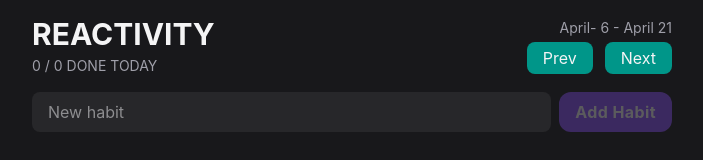
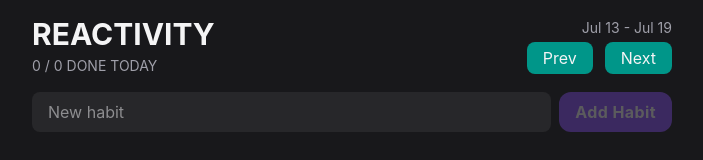
Before and after one commit to clara-cdp/Reactivity, a React (Vite) app: page / in a window 1280 px wide. Shown: the top 160 px of the page, without its empty margins (288-991 px from the left). Built offline with nearby package versions, Linux system fonts and the light colour scheme.

Commit message:
show current week - replaced mock dates

```diff
--- a/src/App.tsx
+++ b/src/App.tsx
@@ -2,12 +2,23 @@ import { Header } from "./components/Header"
 import { HabitForm } from "./components/Habitform"
 import { HabitList } from "./components/HabitList"
 import { HabitProvider } from "./context/HabitProvider"
+import { useState } from "react"
+import { startOfWeek, endOfWeek, eachDayOfInterval, addWeeks } from "date-fns"
+
 
 export default function App() {
 
+    const [weekOffset, setWeekOffset] = useState(0)
+
+    const week = addWeeks( new Date(), weekOffset)
+    const visibleDates = eachDayOfInterval({
+        start: startOfWeek(week, { weekStartsOn: 1 }),
+        end: endOfWeek(week, { weekStartsOn: 1 }),
+    });
+
     return <div className="max-w-2xl mx-auto p-4 flex flex-col gap-4">
         <HabitProvider>
-            <Header/>
+            <Header visibleDates={visibleDates} />
             <HabitForm/>
             <HabitList />
         </HabitProvider>
--- a/src/components/Header.tsx
+++ b/src/components/Header.tsx
@@ -1,13 +1,18 @@
 import { Button } from "./Button"
 import { useHabits } from "../context/useHabits"
-import { isToday } from "date-fns"
+import { isToday, format } from "date-fns"
 
-export function Header() {
+type HeaderProps = {
+    visibleDates: Date[]
+}
+
+export function Header({ visibleDates }: HeaderProps) {
 
     const { habits } = useHabits()
     const doneToday = habits.filter(h =>
         h.completions.some(c => isToday(c)),
     ).length
+    const dateRange = `${format(visibleDates[0], "MMM d")} - ${format(visibleDates.at(-1)!, "MMM d")}`
 
     return (
         <header className="flex items-center justify-between">
@@ -16,7 +21,7 @@ export function Header() {
                 <span className="text-zinc-400 text-sm uppercase">{doneToday} / {habits.length} done today</span>
             </div>
             <div className="flex flex-col gap-1 items-end">
-                <span className="text-zinc-400 text-sm">April- 6 - April 21</span>
+                <span className="text-zinc-400 text-sm">{dateRange}</span>
                 <div className="flex items-center gap-3">
                     <Button>Prev</Button>
                     <Button>Next</Button>
```
